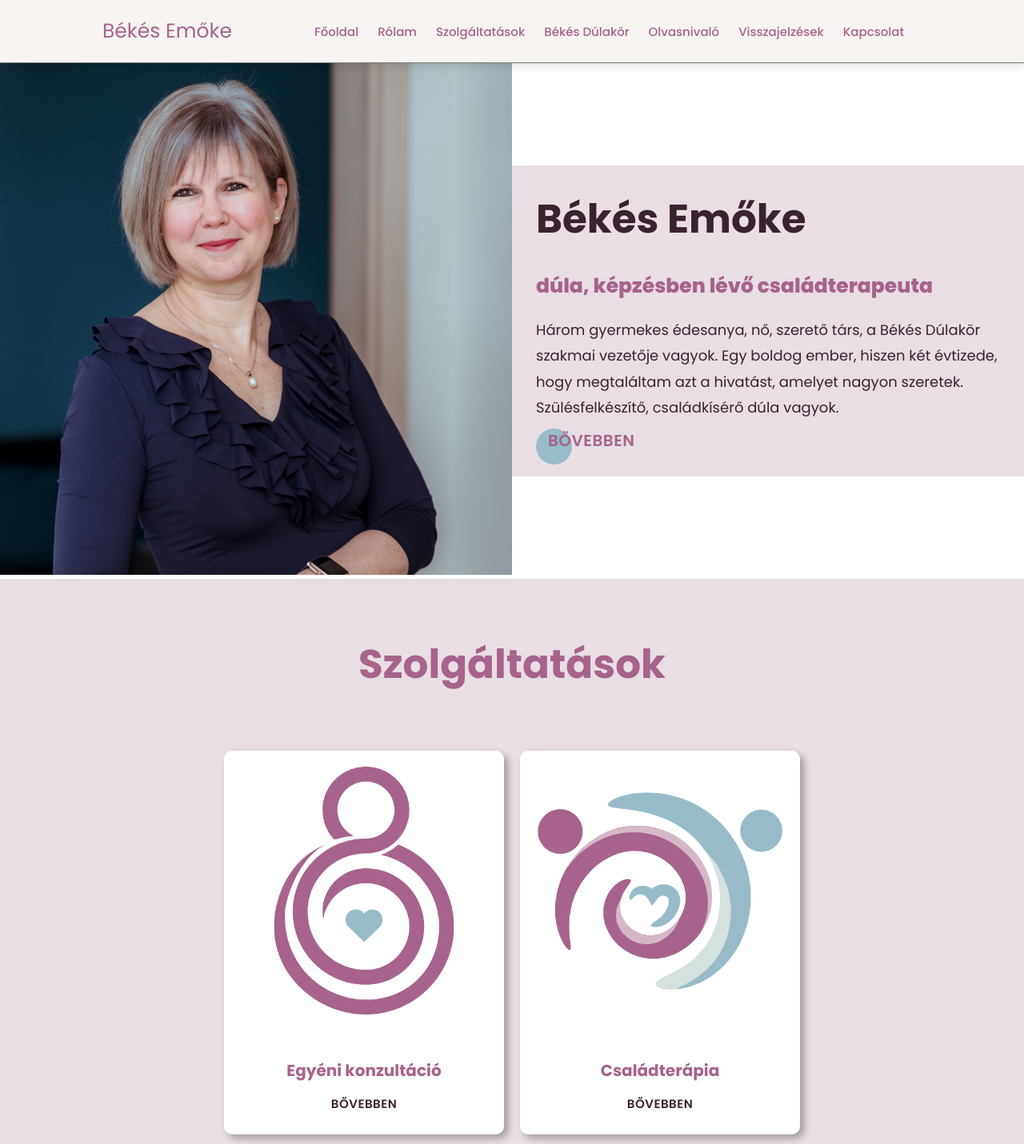
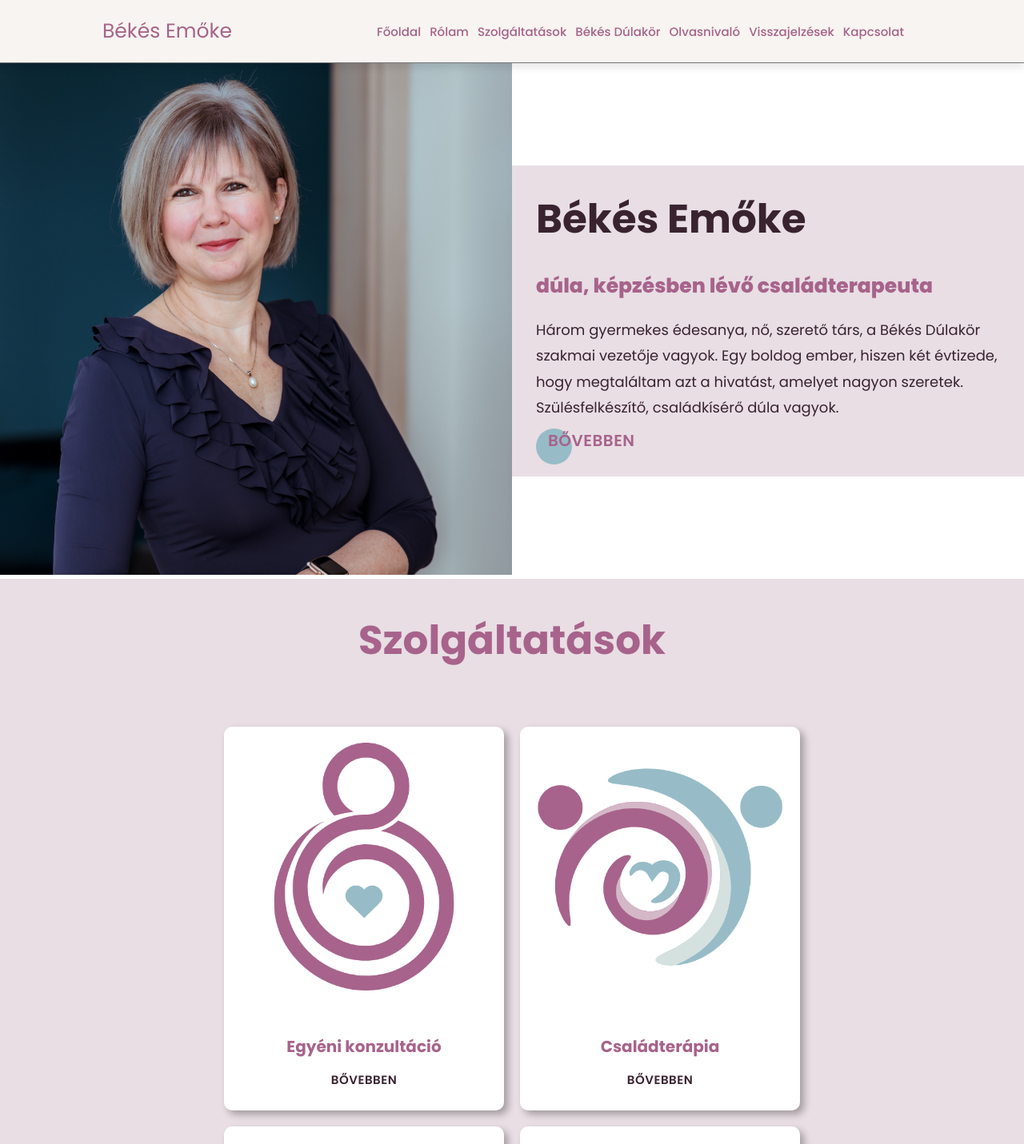
Before and after one commit to gemitomi/webemoke, a React (Create React App) app: page / in a window 1280 px wide. Shown: the top 1431 px of the page at 80% size. Built offline with nearby package versions, Linux system fonts and the light colour scheme.

Commit message:
menu update

```diff
--- a/src/CSS/menu.css
+++ b/src/CSS/menu.css
@@ -2,7 +2,7 @@
 @import url('https://cdnjs.cloudflare.com/ajax/libs/font-awesome/6.4.0/css/all.min.css');
 
 section{
-    padding: 5rem 10%;
+    padding: 2rem 10%;
 }
 .header{
     position: sticky;
@@ -27,7 +27,7 @@ section{
 .header .navbar a{
     font-size: 1.5rem;
     font-weight: 500;
-    margin-left: 2rem;
+    margin-left: 0.7rem;
     text-decoration: none;
     color: #a7638b;
     transition: 0.3s ease;
@@ -108,7 +108,7 @@ ul li:hover ul.dropdown {
 
 }
 
-@media (max-width:900px){
+@media (max-width:1090px){
 
     .menu-btn{
         display: block;
```
